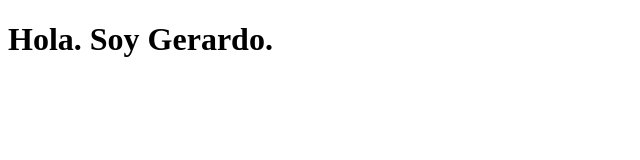
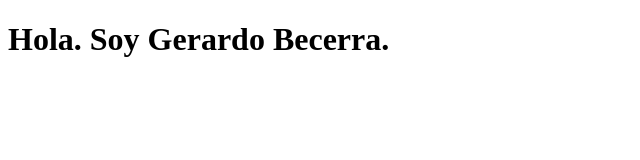
Before and after one commit to Becerrasdf/geberuweb, a plain HTML site: page index.html in a window 1280 px wide. Shown: the whole page, without its empty margins (0-640 px from the left). Drawn offline with Linux system fonts and the light colour scheme.

Commit message:
Modify index h1 text

```diff
--- a/index.html
+++ b/index.html
@@ -6,6 +6,6 @@
     <title>Gerardo Becerra Rubio</title>
 </head>
 <body>
-    <h1>Hola. Soy Gerardo.</h1>
+    <h1>Hola. Soy Gerardo Becerra.</h1>
 </body>
 </html>
```
